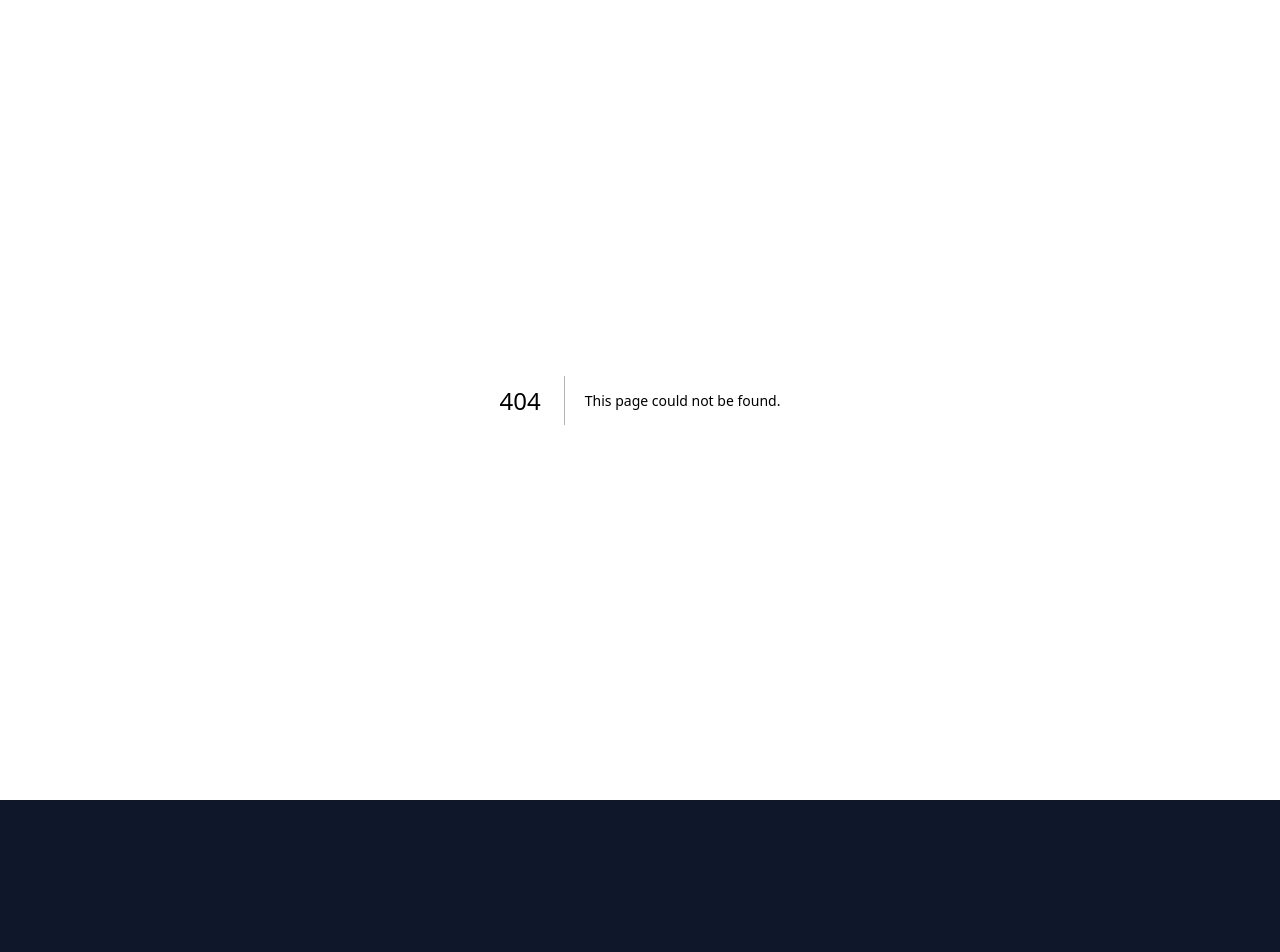
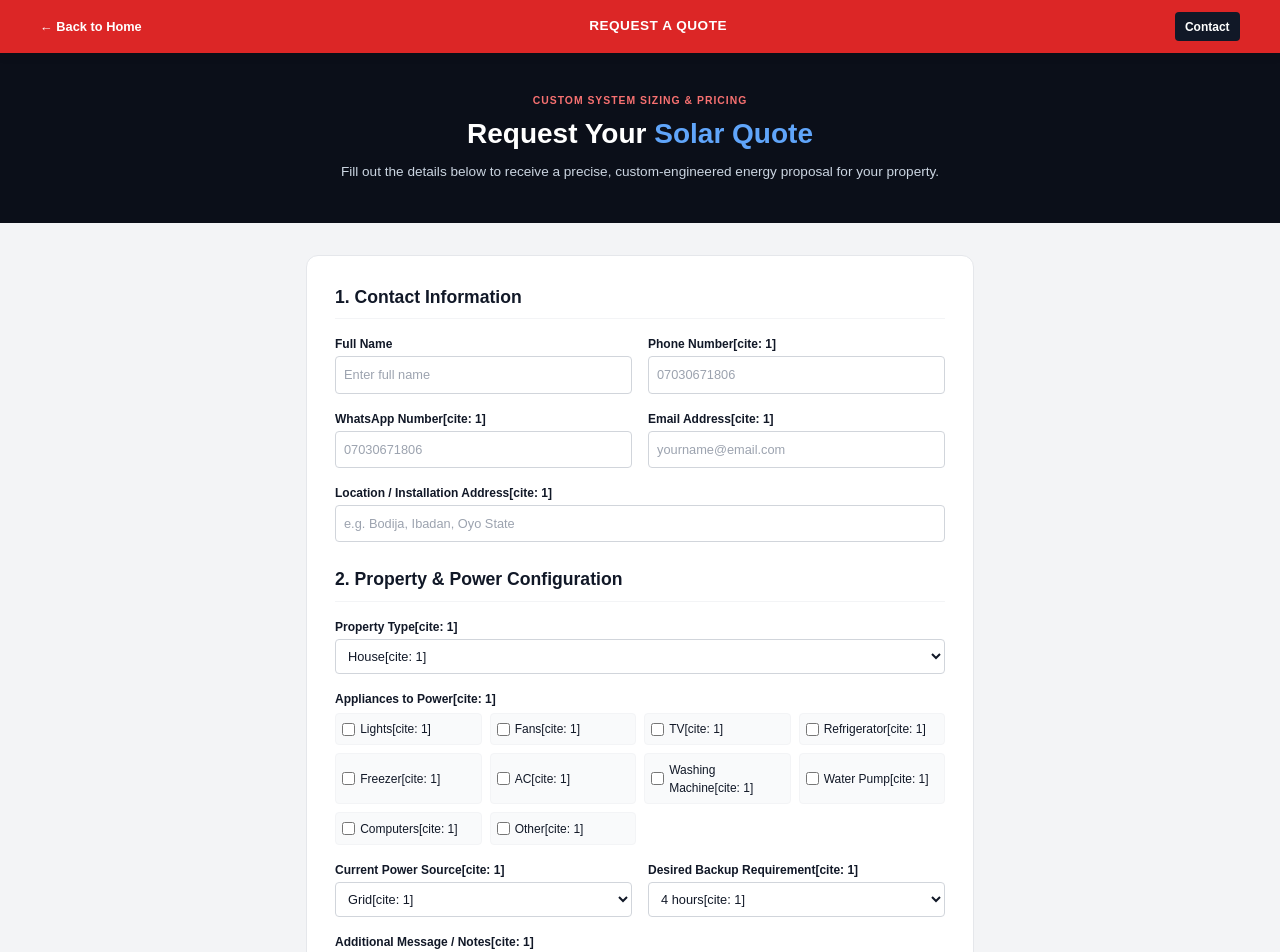
Before and after one commit to litesolar/litesolarsolutions, a Next.js app: page /request-a-quote in a window 1280 px wide. Before the commit this address had no page. Shown: the top 952 px of the page. Before the commit the page ends 800 px from the top, so only its background shows below. Built offline with nearby package versions, Linux system fonts and the light colour scheme.

Commit message:
Create page.js

```diff
--- /dev/null
+++ b/app/request-a-quote/page.js
@@ -0,0 +1,158 @@
+'use client';
+import { useState } from 'react';
+import Link from 'next/link';
+
+export default function RequestQuotePage() {
+  const [submitted, setSubmitted] = useState(false);
+
+  const handleSubmit = (e) => {
+    e.preventDefault();
+    setSubmitted(true);
+  };
+
+  return (
+    <div style={{ backgroundColor: '#f3f4f6', color: '#111827', minHeight: '100vh', fontFamily: 'sans-serif', paddingBottom: '5rem' }}>
+
+      {/* HEADER */}
+      <header style={{ backgroundColor: '#dc2626', color: '#ffffff', padding: '0.75rem 1rem', position: 'sticky', top: 0, zIndex: 1000, boxShadow: '0 2px 10px rgba(0,0,0,0.1)' }}>
+        <div style={{ maxWidth: '1200px', margin: '0 auto', display: 'flex', justifyContent: 'space-between', alignItems: 'center' }}>
+          <Link href="/" style={{ color: '#fff', textDecoration: 'none', fontWeight: 'bold', fontSize: '0.8rem' }}>
+            ← Back to Home
+          </Link>
+          <span style={{ fontWeight: '900', fontSize: '0.85rem', letterSpacing: '0.5px' }}>REQUEST A QUOTE</span>
+          <Link href="/contact" style={{ backgroundColor: '#111827', color: '#fff', padding: '0.35rem 0.65rem', borderRadius: '4px', textDecoration: 'none', fontSize: '0.75rem', fontWeight: 'bold' }}>
+            Contact
+          </Link>
+        </div>
+      </header>
+
+      {/* HERO SECTION */}
+      <section style={{ backgroundColor: '#0b0f19', color: '#ffffff', padding: '2.5rem 1rem', textAlign: 'center' }}>
+        <div style={{ maxWidth: '800px', margin: '0 auto' }}>
+          <div style={{ fontSize: '0.65rem', fontWeight: '800', color: '#f87171', letterSpacing: '1px', marginBottom: '0.5rem' }}>
+            CUSTOM SYSTEM SIZING & PRICING
+          </div>
+          <h1 style={{ fontSize: '1.75rem', fontWeight: '900', marginBottom: '0.75rem', lineHeight: '1.2' }}>
+            Request Your <span style={{ color: '#60a5fa' }}>Solar Quote</span>
+          </h1>
+          <p style={{ fontSize: '0.85rem', color: '#cbd5e1', lineHeight: '1.5' }}>
+            Fill out the details below to receive a precise, custom-engineered energy proposal for your property.
+          </p>
+        </div>
+      </section>
+
+      {/* FORM CONTAINER */}
+      <main style={{ maxWidth: '700px', margin: '2rem auto', padding: '0 1rem' }}>
+        {submitted ? (
+          <div style={{ backgroundColor: '#ffffff', padding: '2.5rem', borderRadius: '0.75rem', border: '1px solid #e5e7eb', textAlign: 'center' }}>
+            <div style={{ fontSize: '3rem', marginBottom: '1rem' }}>🎉</div>
+            <h2 style={{ fontSize: '1.35rem', fontWeight: '900', color: '#111827', marginBottom: '0.5ktrem' }}>Quote Request Received!</h2>
+            <p style={{ fontSize: '0.85rem', color: '#4b5563', lineHeight: '1.5', marginBottom: '1.5rem' }}>
+              Thank you! Your quote request has been submitted successfully. Our engineering team will review your specifications and contact you shortly via phone or WhatsApp.
+            </p>
+            <Link
+              href="/"
+              style={{ display: 'inline-block', backgroundColor: '#dc2626', color: '#fff', padding: '0.6rem 1.25rem', borderRadius: '4px', textDecoration: 'none', fontWeight: 'bold', fontSize: '0.8rem' }}
+            >
+              Return to Home
+            </Link>
+          </div>
+        ) : (
+          <form onSubmit={handleSubmit} style={{ backgroundColor: '#ffffff', padding: '1.75rem', borderRadius: '0.75rem', border: '1px solid #e5e7eb', display: 'flex', flexDirection: 'column', gap: '1rem' }}>
+
+            <h2 style={{ fontSize: '1.1rem', fontWeight: '900', color: '#111827', borderBottom: '1px solid #f3f4f6', paddingBottom: '0.5rem' }}>
+              1. Contact Information
+            </h2>
+
+            <div style={{ display: 'grid', gridTemplateColumns: 'repeat(auto-fit, minmax(260px, 1fr))', gap: '1rem' }}>
+              <div>
+                <label style={{ display: 'block', fontSize: '0.75rem', fontWeight: 'bold', marginBottom: '0.2rem' }}>Full Name</label>
+                <input type="text" placeholder="Enter full name" required style={{ width: '100%', padding: '0.5rem', borderRadius: '4px', border: '1px solid #d1d5db', fontSize: '0.8rem' }} />
+              </div>
+              <div>
+                <label style={{ display: 'block', fontSize: '0.75rem', fontWeight: 'bold', marginBottom: '0.2rem' }}>Phone Number[cite: 1]</label>
+                <input type="tel" placeholder="07030671806" required style={{ width: '100%', padding: '0.5rem', borderRadius: '4px', border: '1px solid #d1d5db', fontSize: '0.8rem' }} />
+              </div>
+            </div>
+
+            <div style={{ display: 'grid', gridTemplateColumns: 'repeat(auto-fit, minmax(260px, 1fr))', gap: '1rem' }}>
+              <div>
+                <label style={{ display: 'block', fontSize: '0.75rem', fontWeight: 'bold', marginBottom: '0.2rem' }}>WhatsApp Number[cite: 1]</label>
+                <input type="tel" placeholder="07030671806" required style={{ width: '100%', padding: '0.5rem', borderRadius: '4px', border: '1px solid #d1d5db', fontSize: '0.8rem' }} />
+              </div>
+              <div>
+                <label style={{ display: 'block', fontSize: '0.75rem', fontWeight: 'bold', marginBottom: '0.2rem' }}>Email Address[cite: 1]</label>
+                <input type="email" placeholder="yourname@email.com" style={{ width: '100%', padding: '0.5rem', borderRadius: '4px', border: '1px solid #d1d5db', fontSize: '0.8rem' }} />
+              </div>
+            </div>
+
+            <div>
+              <label style={{ display: 'block', fontSize: '0.75rem', fontWeight: 'bold', marginBottom: '0.2rem' }}>Location / Installation Address[cite: 1]</label>
+              <input type="text" placeholder="e.g. Bodija, Ibadan, Oyo State" required style={{ width: '100%', padding: '0.5rem', borderRadius: '4px', border: '1px solid #d1d5db', fontSize: '0.8rem' }} />
+            </div>
+
+            <h2 style={{ fontSize: '1.1rem', fontWeight: '900', color: '#111827', borderBottom: '1px solid #f3f4f6', paddingBottom: '0.5rem', marginTop: '0.5rem' }}>
+              2. Property & Power Configuration
+            </h2>
+
+            <div>
+              <label style={{ display: 'block', fontSize: '0.75rem', fontWeight: 'bold', marginBottom: '0.2rem' }}>Property Type[cite: 1]</label>
+              <select style={{ width: '100%', padding: '0.5rem', borderRadius: '4px', border: '1px solid #d1d5db', fontSize: '0.8rem', backgroundColor: '#fff' }}>
+                <option>House[cite: 1]</option>
+                <option>Apartment[cite: 1]</option>
+                <option>Office[cite: 1]</option>
+                <option>Shop[cite: 1]</option>
+                <option>Hotel[cite: 1]</option>
+                <option>Factory[cite: 1]</option>
+                <option>Other[cite: 1]</option>
+              </select>
+            </div>
+
+            <div>
+              <label style={{ display: 'block', fontSize: '0.75rem', fontWeight: 'bold', marginBottom: '0.3rem' }}>Appliances to Power[cite: 1]</label>
+              <div style={{ display: 'grid', gridTemplateColumns: 'repeat(auto-fit, minmax(130px, 1fr))', gap: '0.5rem', fontSize: '0.75rem' }}>
+                {['Lights[cite: 1]', 'Fans[cite: 1]', 'TV[cite: 1]', 'Refrigerator[cite: 1]', 'Freezer[cite: 1]', 'AC[cite: 1]', 'Washing Machine[cite: 1]', 'Water Pump[cite: 1]', 'Computers[cite: 1]', 'Other[cite: 1]'].map((app, i) => (
+                  <label key={i} style={{ display: 'flex', alignItems: 'center', gap: '0.3rem', backgroundColor: '#f9fafb', padding: '0.4rem', borderRadius: '4px', border: '1px solid #f3f4f6' }}>
+                    <input type="checkbox" /> {app}
+                  </label>
+                ))}
+              </div>
+            </div>
+
+            <div style={{ display: 'grid', gridTemplateColumns: 'repeat(auto-fit, minmax(260px, 1fr))', gap: '1rem' }}>
+              <div>
+                <label style={{ display: 'block', fontSize: '0.75rem', fontWeight: 'bold', marginBottom: '0.2rem' }}>Current Power Source[cite: 1]</label>
+                <select style={{ width: '100%', padding: '0.5rem', borderRadius: '4px', border: '1px solid #d1d5db', fontSize: '0.8rem', backgroundColor: '#fff' }}>
+                  <option>Grid[cite: 1]</option>
+                  <option>Generator[cite: 1]</option>
+                  <option>Existing Solar[cite: 1]</option>
+                  <option>Combination[cite: 1]</option>
+                </select>
+              </div>
+              <div>
+                <label style={{ display: 'block', fontSize: '0.75rem', fontWeight: 'bold', marginBottom: '0.2rem' }}>Desired Backup Requirement[cite: 1]</label>
+                <select style={{ width: '100%', padding: '0.5rem', borderRadius: '4px', border: '1px solid #d1d5db', fontSize: '0.8rem', backgroundColor: '#fff' }}>
+                  <option>4 hours[cite: 1]</option>
+                  <option>8 hours[cite: 1]</option>
+                  <option>12 hours[cite: 1]</option>
+                  <option>24 hours[cite: 1]</option>
+                </select>
+              </div>
+            </div>
+
+            <div>
+              <label style={{ display: 'block', fontSize: '0.75rem', fontWeight: 'bold', marginBottom: '0.2rem' }}>Additional Message / Notes[cite: 1]</label>
+              <textarea rows="3" placeholder="Any specific load details or requests..." style={{ width: '100%', padding: '0.5rem', borderRadius: '4px', border: '1px solid #d1d5db', fontSize: '0.8rem' }}></textarea>
+            </div>
+
+            <button type="submit" style={{ backgroundColor: '#dc2626', color: '#fff', padding: '0.75rem', borderRadius: '4px', border: 'none', fontWeight: '900', fontSize: '0.85rem', cursor: 'pointer', marginTop: '0.5rem', boxShadow: '0 4px 10px rgba(220, 38, 38, 0.3)' }}>
+              REQUEST MY QUOTE[cite: 1]
+            </button>
+
+          </form>
+        )}
+      </main>
+
+    </div>
+  );
+}
```
